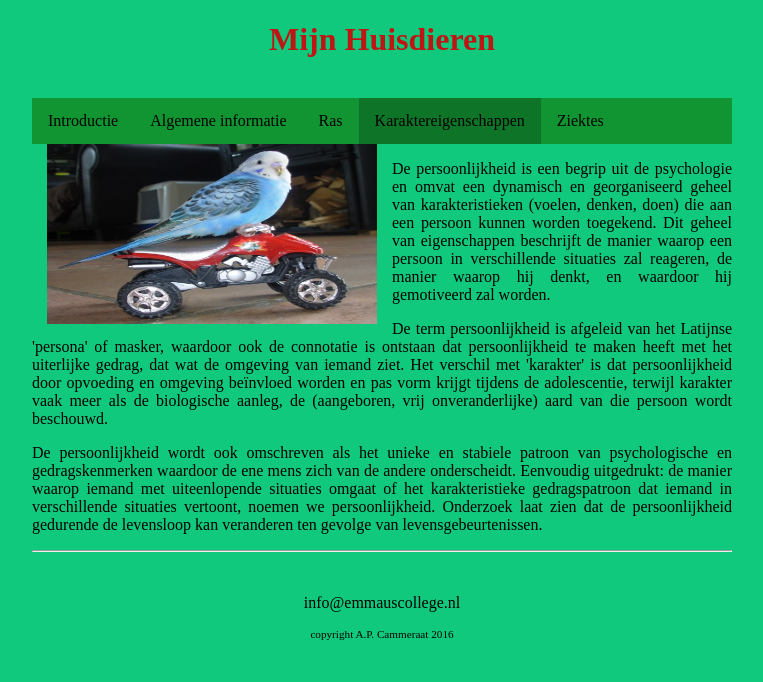
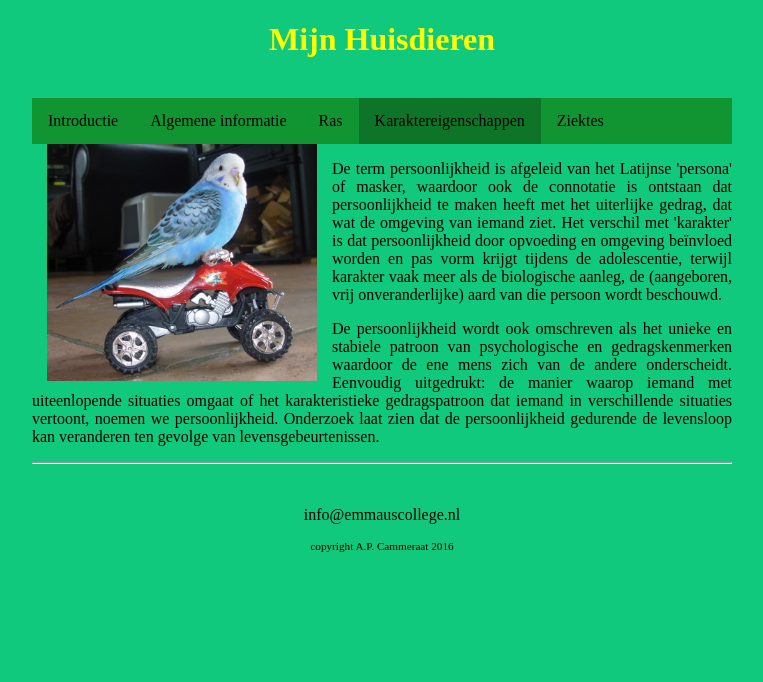
Before and after one commit to emmaus-4v/website-SahelAFG, a plain HTML site: page Karaktereigenschappen.html in a window 1280 px wide. Shown: the whole page, without its empty margins (258-1021 px from the left). Drawn offline with Linux system fonts and the light colour scheme.

Commit message:
Inhoud aangepast
Signed-off-by: SahelAFG <112290@emmauscollege.nl>

```diff
--- a/Karaktereigenschappen.html
+++ b/Karaktereigenschappen.html
@@ -11,7 +11,7 @@
     <body>
         <main>
             <header>
-                <h1>Mijn Huisdieren</h1>
+                <h1 class="kleurveranderen">Mijn Huisdieren</h1>
                 <br>
             </header>
 
@@ -28,7 +28,7 @@
              <img class= "scooterboy" src= "afbeeldingen/scootervogel.jpg">
 
             <article>
-                <p>De persoonlijkheid is een begrip uit de psychologie en omvat een dynamisch en georganiseerd geheel van karakteristieken (voelen, denken, doen) die aan een persoon kunnen worden toegekend. Dit geheel van eigenschappen beschrijft de manier waarop een persoon in verschillende situaties zal reageren, de manier waarop hij denkt, en waardoor hij gemotiveerd zal worden.</p>
+                <p></p>
                 <p>De term persoonlijkheid is afgeleid van het Latijnse 'persona' of masker, waardoor ook de connotatie is ontstaan dat persoonlijkheid te maken heeft met het uiterlijke gedrag, dat wat de omgeving van iemand ziet. Het verschil met 'karakter' is dat persoonlijkheid door opvoeding en omgeving beïnvloed worden en pas vorm krijgt tijdens de adolescentie, terwijl karakter vaak meer als de biologische aanleg, de (aangeboren, vrij onveranderlijke) aard van die persoon wordt beschouwd.</p>
                 <p>De persoonlijkheid wordt ook omschreven als het unieke en stabiele patroon van psychologische en gedragskenmerken waardoor de ene mens zich van de andere onderscheidt. Eenvoudig uitgedrukt: de manier waarop iemand met uiteenlopende situaties omgaat of het karakteristieke gedragspatroon dat iemand in verschillende situaties vertoont, noemen we persoonlijkheid. Onderzoek laat zien dat de persoonlijkheid gedurende de levensloop kan veranderen ten gevolge van levensgebeurtenissen.</p>
             </article>
--- a/style.css
+++ b/style.css
@@ -87,7 +87,7 @@ img.tweevogels{
 }
 
 img.scooterboy{
-    height: 180px;
+    width: 270px;
     float: left;
     margin-right: 15px;
     border-width: 10px;
```
Also changed, not shown: Algemeneinformatie.html (+3 -3 lines).
